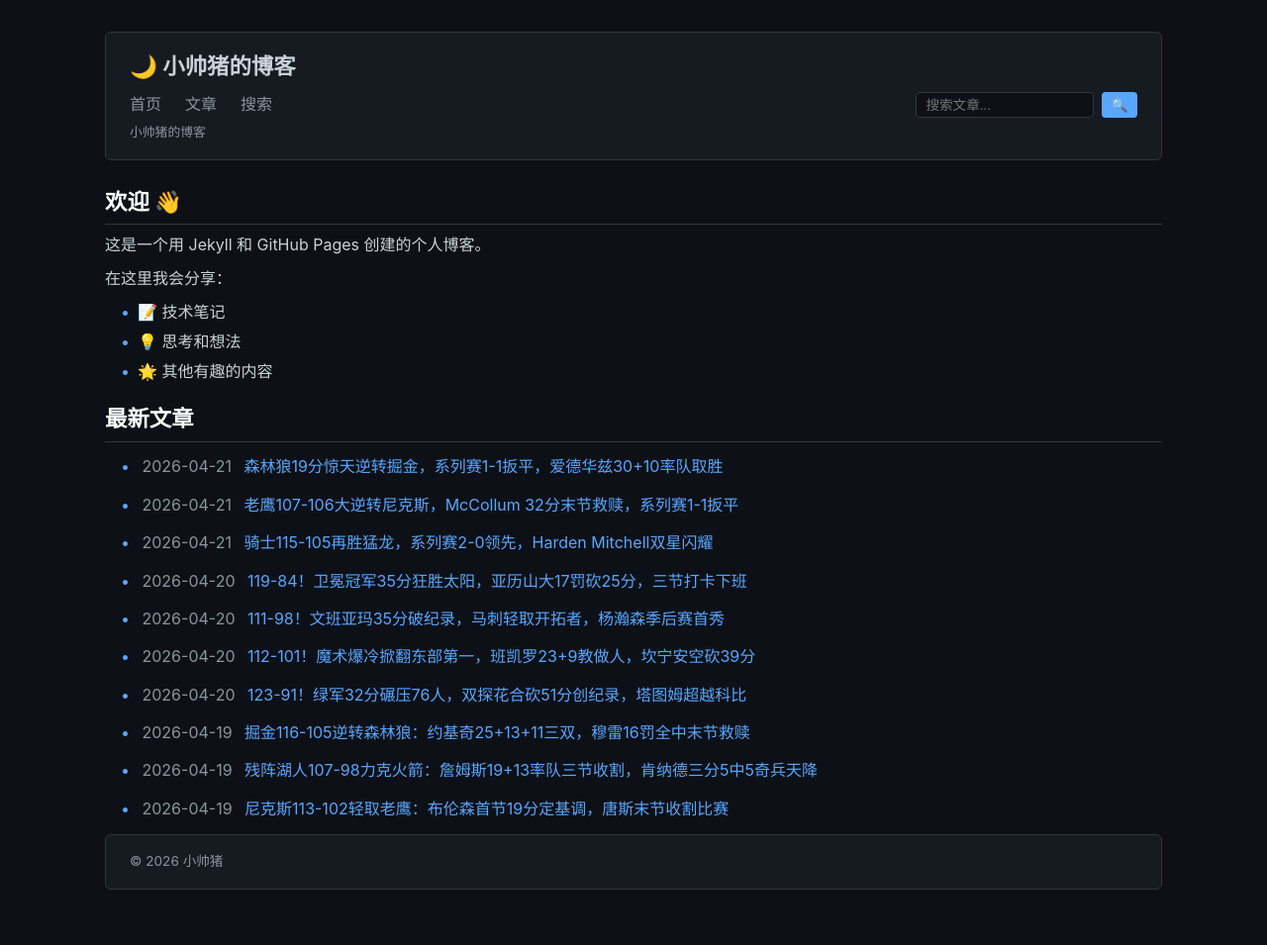
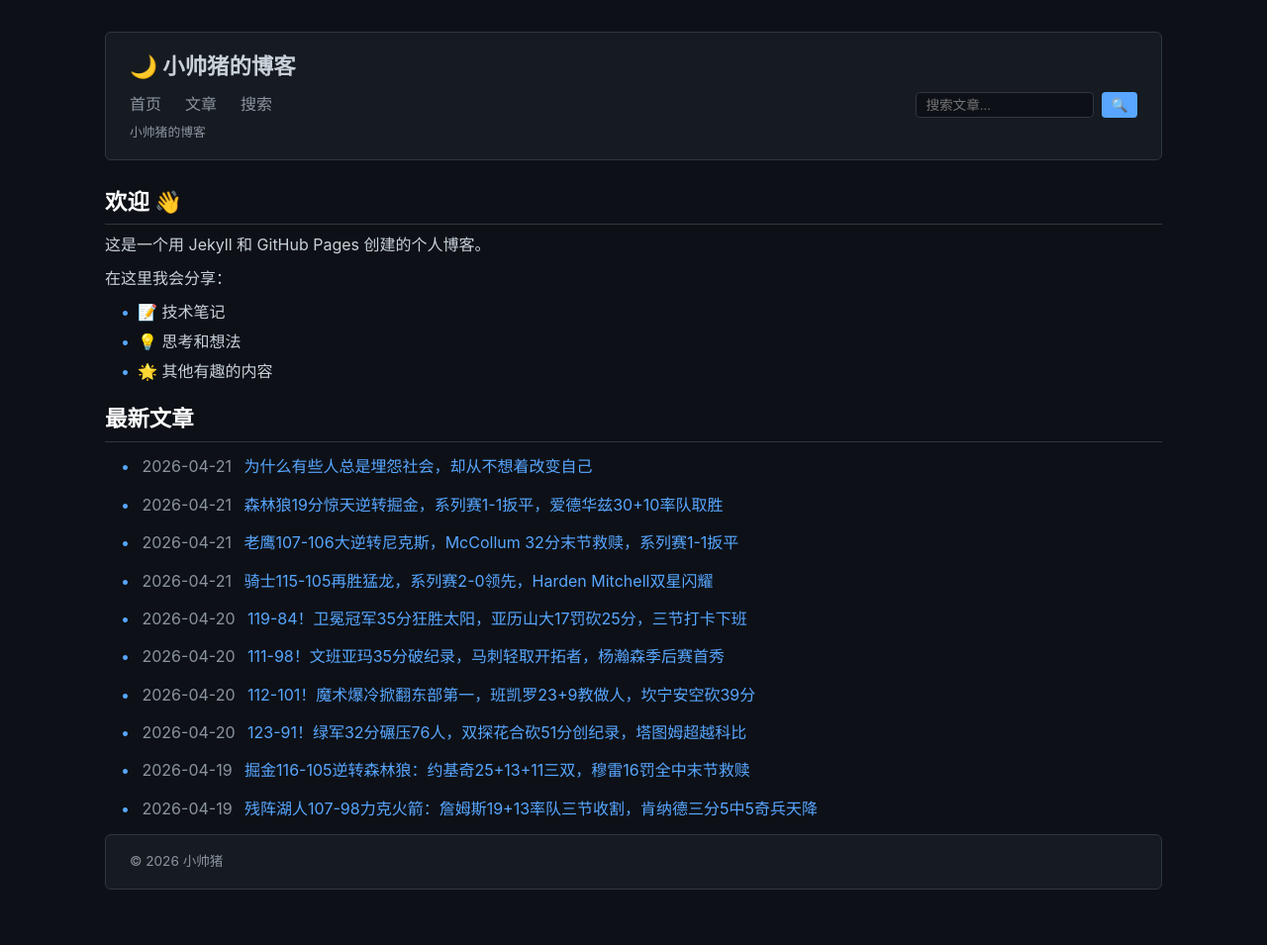
Before and after one commit to godsay1983/godsay1983.github.io, a Jekyll site: the page built from index.md, in a window 1280 px wide. Shown: the whole page at 99% size. Built offline with Jekyll 4.4.1, drawn with Linux system fonts in a browser that asks for light colours; some of the changed lines change nothing that is shown.

Commit message:
post: 为什么有些人总是埋怨社会，从不想着改变自己

```diff
--- /dev/null
+++ b/_posts/2026-04-21-why-people-always-complain-about-society.md
@@ -0,0 +1,68 @@
+---
+title: 为什么有些人总是埋怨社会，却从不想着改变自己
+date: 2026-04-21
+tags: [观点, 社会观察, 随笔]
+---
+
+# 为什么有些人总是埋怨社会，却从不想着改变自己
+
+办公室里、饭桌上、地铁里，你一定听过这样的话：
+
+> "这社会太不公平了。"
+> "老百姓日子难过。"
+> "努力有什么用，还不是被割韭菜。"
+
+牢骚满腹，却日复一日地刷手机、追剧、打游戏。
+
+---
+
+## 为什么他们总是埋怨？
+
+**1. 归因偏差——外归因是本能**
+
+遇到挫折，人天然倾向于怪环境、怪别人。埋怨社会比承认自己的问题容易得多，也舒服得多。这是一种自我保护机制，但也是成长最大的敌人。
+
+**2. 信息茧房——悲情内容看多了**
+
+算法最喜欢推送苦情内容，你刷到的"人间疾苦"往往是被放大扭曲的片段。中国有14亿人，算法偏偏让你只看到最惨的那0.1%，于是你以为那就是中国的全部。
+
+**3. 相对剥夺感——不是比绝对值，是比身边人**
+
+很多人抱怨不是因为真的穷，而是因为"凭什么他行我不行"。这种相对剥夺感比绝对贫困更让人心态失衡。
+
+**4. 流量驱动——哭穷成了政治正确**
+
+自媒体发现苦情内容流量大，于是不断强化放大。久而久之，一种"谁不说几句社会不公就显得自己太天真"的舆论氛围就形成了。
+
+**5. 认知局限——没见过真正的改变**
+
+没经历过从困境里走出来的过程，不理解政策实际的落地效果，只看到局部问题就下全盘结论。
+
+---
+
+## 如果你想帮他们
+
+可以试着这样聊：
+
+- 问具体问题："你觉得哪里不公平？"——逼他们从宏观抱怨变成具体讨论。
+- 问问行动："那你打算怎么改变？"——大部分人答不上来。
+- 分享真实故事：让可能性被看见，而不是只有绝望。
+- 用数据说话：中国脱贫成就、社保覆盖率、基尼系数变化……具体数字替代情绪输出。
+
+**但说实话**，很多人发泄完还是老样子。他们不需要建议，只需要一个情绪垃圾桶。你不是他们的心理咨询师。
+
+---
+
+## 抱怨是最容易的事
+
+从困境里真正走出来的人，往往都在想办法，而不是光抱怨。
+
+埋怨社会是世上最简单的事——不用付出任何努力，躺在床上就能完成。而真正改变自己，需要的是行动、耐心和一点点勇气。
+
+所以，别让抱怨偷走你的时间。保护好自己的能量，把精力留给自己，留给值得的人和事。
+
+**这个社会确实不完美，但把手里的牌打好，比埋怨牌桌不公平有意义得多。**
+
+---
+
+*4月21日，与朋友的闲聊，记录于此。*
--- a/search/index.md
+++ b/search/index.md
@@ -39,6 +39,18 @@ permalink: /search/
 <script>
 // 文章数据（由 scripts/generate-search-index.js 生成，Jekyll 构建时自动更新）
 var searchData = [
+  {
+    "title": "为什么有些人总是埋怨社会，却从不想着改变自己",
+    "url": "/posts/2026/04/21/why-people-always-complain-about-society/",
+    "date": "2026-04-21",
+    "categories": "",
+    "tags": [
+      "观点",
+      "社会观察",
+      "随笔"
+    ],
+    "excerpt": "如果你想帮他们 可以试着这样聊："
+  },
   {
     "title": "森林狼19分惊天逆转掘金，系列赛1-1扳平，爱德华兹30+10率队取胜",
     "url": "/posts/2026/04/21/nba-playoffs-timberwolves-nuggets-analysis/",
@@ -595,7 +607,7 @@ var searchData = [
     "tags": [],
     "excerpt": ""
   }
-];;;;;;;
+];;;;;;;;
 
 var fuse = new Fuse(searchData, {
   keys: ['title', 'categories', 'tags', 'excerpt'],
```
